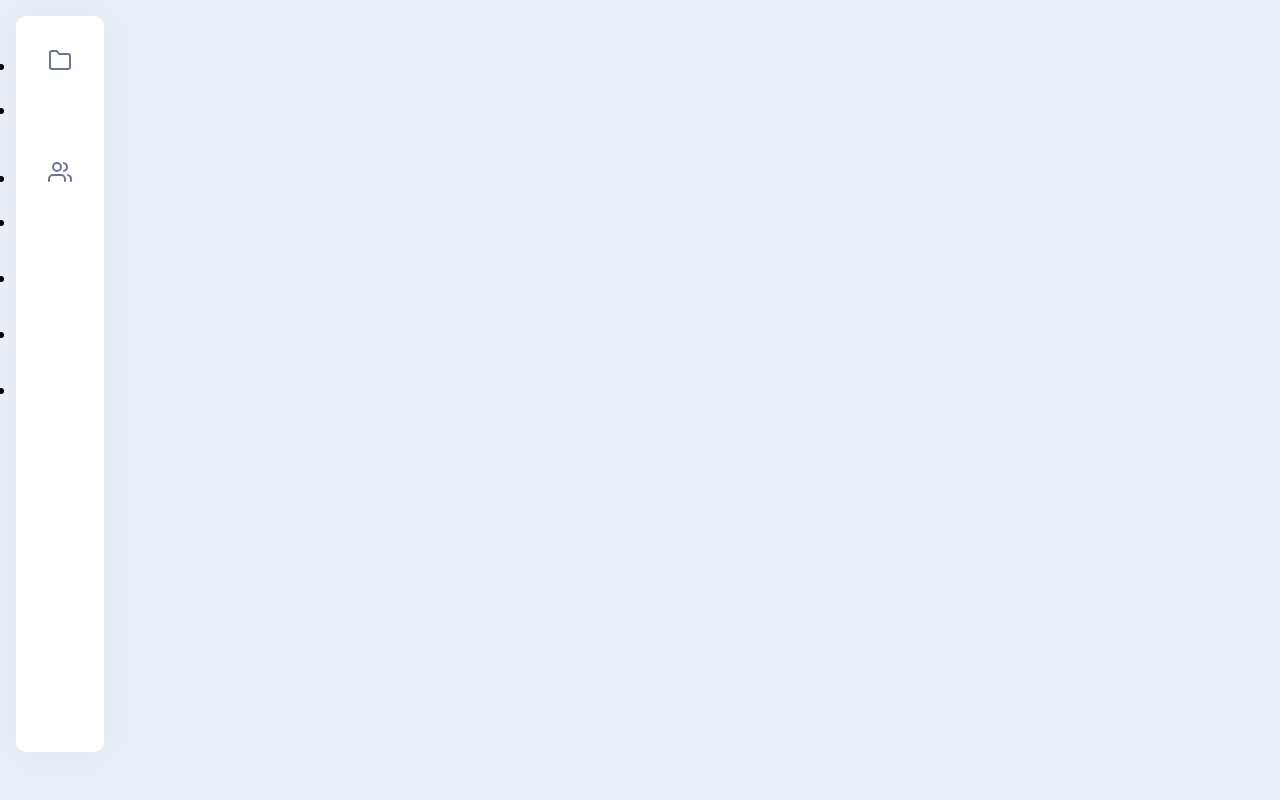
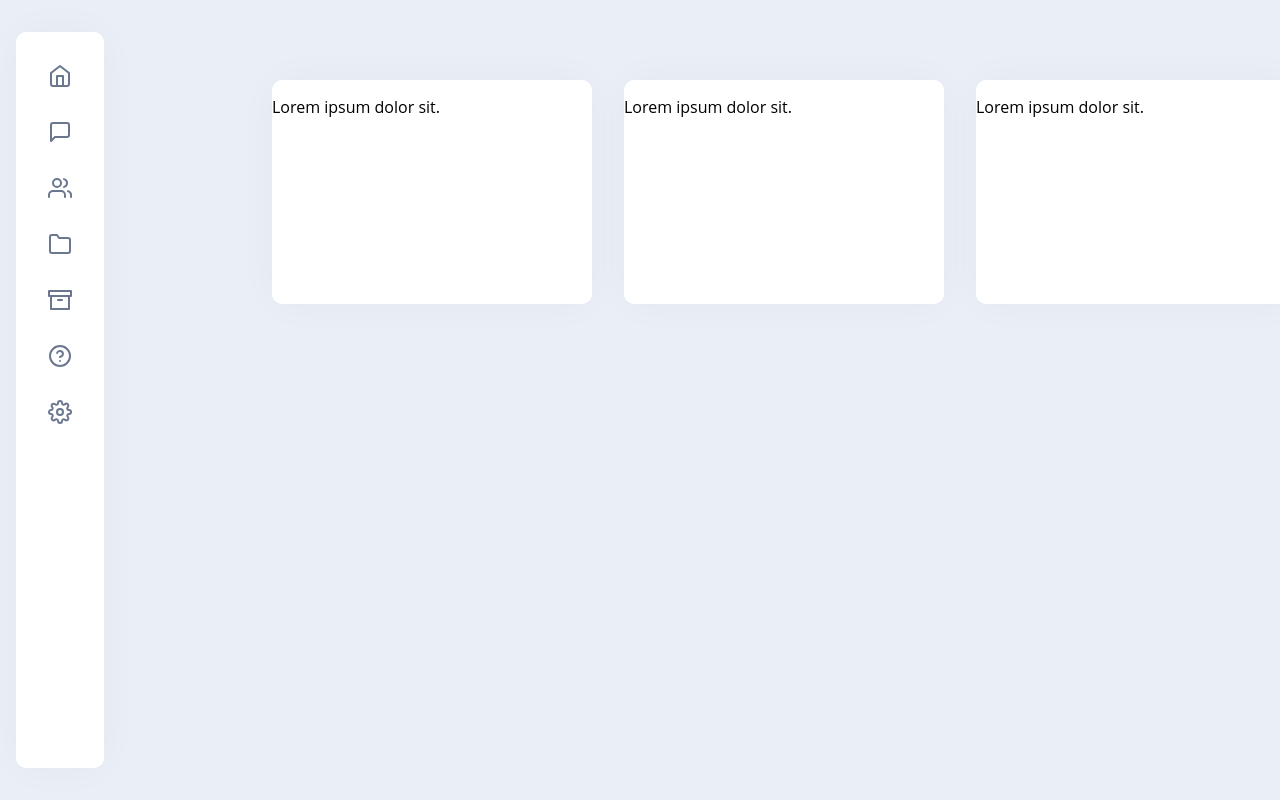
Before and after one commit to alpataseven/myPortfolioWebsite, a React (Vite) app in the folder adminPanelFrontend/: page / in a window 1280 px wide. Built offline with nearby package versions, Linux system fonts and the light colour scheme.

Commit message:
dashboard ekranına başlandı

```diff
--- a/adminPanelFrontend/src/App.css
+++ b/adminPanelFrontend/src/App.css
@@ -12,9 +12,13 @@ body {
   font-family: 'Open Sans', sans-serif;
 }
 
+nav > ul > li {
+  list-style: none;
+}
+
 .navbar {
   position: fixed;
-  top: 1rem;
+  top: 2rem;
   left: 1rem;
   background: #fff;
   border-radius: 10px;
@@ -32,7 +36,6 @@ body {
   width: 5.5rem;
   color: #6a778e;
   transition: 250ms ease all;
-  list-style: none;
 }
 
 .navbar__link span {
@@ -50,7 +53,7 @@ body {
 }
 
 .navbar__link:hover {
-  color: #fff;
+  color: darkblue;
 }
 
 .navbar:not(:hover) .navbar__link:focus,
@@ -103,3 +106,19 @@ body {
 }
 
 /* Add similar keyframes and states manually for other gooeyEffects */
+
+/*Dahsboard*/
+
+.dashboard-box {
+  position: relative;
+  display: inline-block;
+  margin-left: 2rem;
+  top: 5rem;
+  left: 15rem;
+  background: #fff;
+  border-radius: 10px;
+  padding: 1rem 0;
+  box-shadow: 0 0 40px rgba(0, 0, 0, 0.03);
+  height: calc(100vh - 36rem);
+  width: 20rem;
+}
--- a/adminPanelFrontend/src/App.jsx
+++ b/adminPanelFrontend/src/App.jsx
@@ -1,4 +1,5 @@
 
+import DashboardCard from './components/DashboardCard';
 import Sidebar from './components/Sidebar';
 
 
@@ -7,6 +8,7 @@ function App() {
   return (
     <>
       <Sidebar />
+      <DashboardCard />
     </>
   )
 }
--- /dev/null
+++ b/adminPanelFrontend/src/components/DashboardCard.jsx
@@ -0,0 +1,15 @@
+export default function DashboardCard() {
+    return(
+        <>
+            <div className="dashboard-box">
+                Lorem ipsum dolor sit.
+            </div>
+            <div className="dashboard-box">
+                Lorem ipsum dolor sit.
+            </div>
+            <div className="dashboard-box">
+                Lorem ipsum dolor sit.
+            </div>
+        </>
+    )
+}
--- a/adminPanelFrontend/src/components/Sidebar.jsx
+++ b/adminPanelFrontend/src/components/Sidebar.jsx
@@ -1,4 +1,4 @@
-import { Users, Home, MessageSquare, Folder } from 'react-feather'
+import { Users, Home, MessageSquare, Folder, Archive, HelpCircle, Settings } from 'react-feather'
 
 export default function Sidebar() {
 
@@ -7,13 +7,13 @@ export default function Sidebar() {
             <ul className="navbar__menu">
                 <li className="navbar__item">
                     <a href="#" className="navbar__link">
-                        <Folder />
+                        <Home />
                         <span>Home</span>
                     </a>
                 </li>
                 <li className="navbar__item">
                     <a href="#" className="navbar__link">
-                        <i data-feather="message-square"></i>
+                        <MessageSquare />
                         <span>Messages</span>
                     </a>
                 </li>
@@ -25,25 +25,25 @@ export default function Sidebar() {
                 </li>
                 <li className="navbar__item">
                     <a href="#" className="navbar__link">
-                        <i data-feather="folder"></i>
+                        <Folder />
                         <span>Projects</span>
                     </a>
                 </li>
                 <li className="navbar__item">
                     <a href="#" className="navbar__link">
-                        <i data-feather="archive"></i>
+                        <Archive />
                         <span>Resources</span>
                     </a>
                 </li>
                 <li className="navbar__item">
                     <a href="#" className="navbar__link">
-                        <i data-feather="help-circle"></i>
+                        <HelpCircle />
                         <span>Help</span>
                     </a>
                 </li>
                 <li className="navbar__item">
                     <a href="#" className="navbar__link">
-                        <i data-feather="settings"></i>
+                        <Settings />
                         <span>Settings</span>
                     </a>
                 </li>
--- a/package.json
+++ b/package.json
@@ -1,5 +1,8 @@
 {
   "dependencies": {
+    "@emotion/react": "^11.14.0",
+    "@emotion/styled": "^11.14.0",
+    "@mui/material": "^6.4.0",
     "feather-icons": "^4.29.2",
     "react-feather": "^2.0.10"
   }
```
Also changed, not shown: 1 other file (tests, documents, lock files or other folders).
